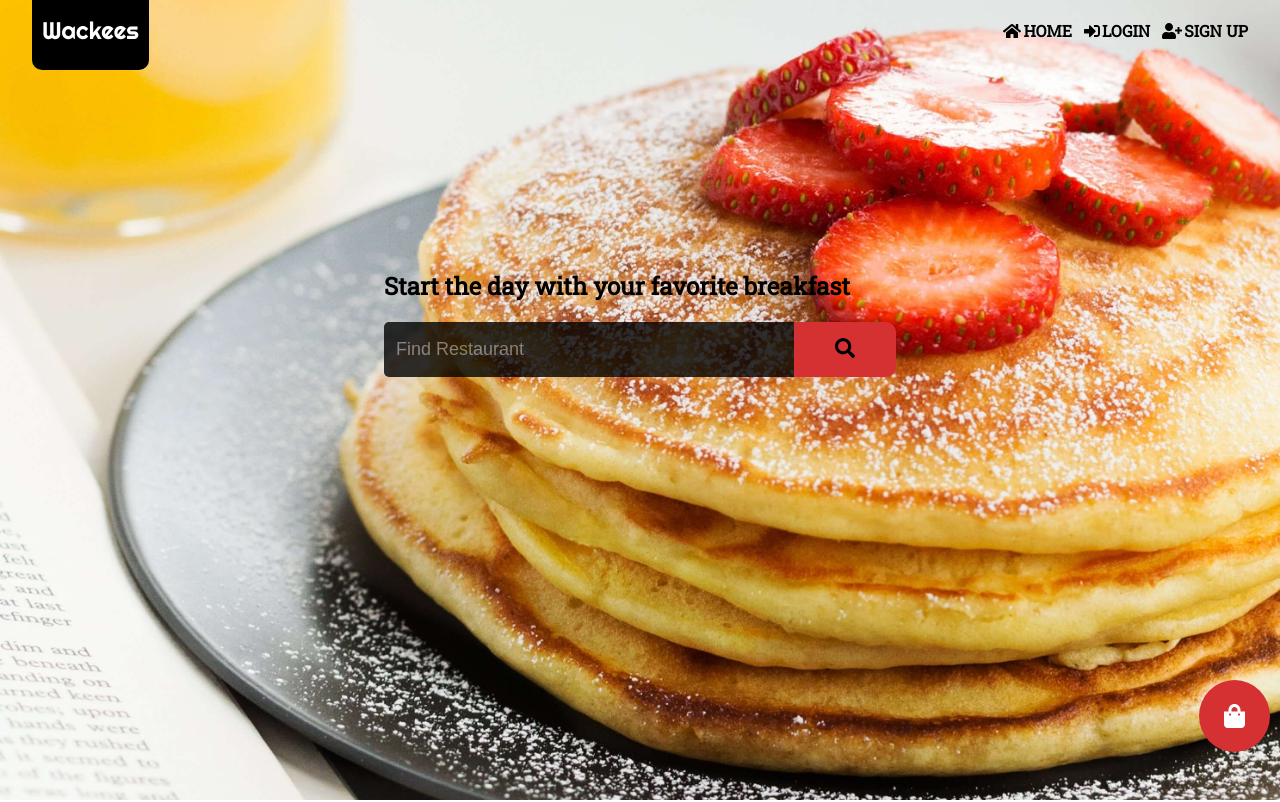
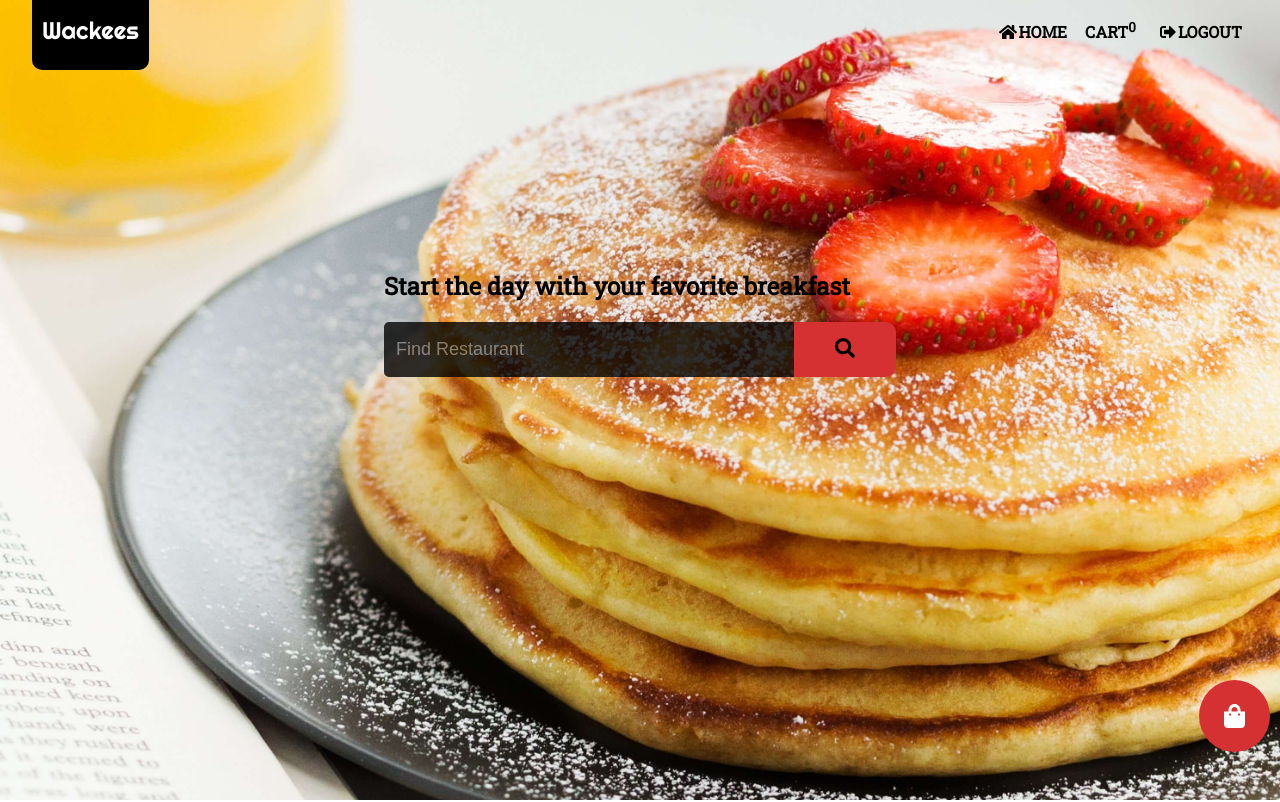
Before and after one commit to MlkMahmud/Wackees, a React (Create React App) app in the folder client/: page / in a window 1280 px wide. Shown: the top 802 px of the page. Built offline with nearby package versions, Linux system fonts and the light colour scheme; no server answers.

Commit message:
Add logout dispatch

```diff
--- /dev/null
+++ b/client/src/actions/logout.js
@@ -0,0 +1,22 @@
+const logout = () => (dispatch) => {
+  fetch('/api/v1/auth/logout')
+    .then((res) => {
+      if (res.ok) {
+        sessionStorage.clear();
+        dispatch({
+          type: 'LOGOUT',
+        });
+      } else throw Error('Logout failed, please try again.');
+    })
+    .catch(({ message }) => {
+      dispatch({
+        type: 'ERROR',
+        message,
+      });
+      setTimeout(() => dispatch({
+        type: 'CLEAR ERROR',
+      }), 3000);
+    });
+};
+
+export default logout;
--- /dev/null
+++ b/client/src/components/layout/header/LogoutBtn.js
@@ -0,0 +1,27 @@
+import React from 'react';
+import PropTypes from 'prop-types';
+import { connect } from 'react-redux';
+import signOut from '../../../actions/logout';
+
+const LogoutBtn = ({ children, btnType, logout }) => (
+  <button
+    type="button"
+    className={btnType}
+    onClick={logout}
+  >
+    {children}
+  </button>
+);
+
+LogoutBtn.propTypes = {
+  children: PropTypes.node.isRequired,
+  btnType: PropTypes.string.isRequired,
+  logout: PropTypes.func.isRequired,
+};
+
+const mapDispatchToProps = {
+  logout: signOut,
+};
+
+
+export default connect(null, mapDispatchToProps)(LogoutBtn);
--- a/client/src/components/layout/header/dropdown-menu/CustomerMenu.js
+++ b/client/src/components/layout/header/dropdown-menu/CustomerMenu.js
@@ -1,6 +1,7 @@
 import React from 'react';
 import { Link } from 'react-router-dom';
 import OpenCartBtn from '../OpenCartBtn';
+import LogoutBtn from '../LogoutBtn';
 
 const CustomerMenu = () => (
   <nav className="hamburgermenu_nav">
@@ -20,9 +21,11 @@ const CustomerMenu = () => (
       />
     </div>
     <div className="hamburgermenu_nav_link_container">
-      <button type="button" className="hamburgermenu_nav_link">
+      <LogoutBtn
+        btnType="hamburgermenu_nav_link"
+      >
         Logout
-      </button>
+      </LogoutBtn>
     </div>
   </nav>
 );
--- a/client/src/components/layout/header/navbar/CustomerNavbar.js
+++ b/client/src/components/layout/header/navbar/CustomerNavbar.js
@@ -2,6 +2,7 @@ import React from 'react';
 import { Link } from 'react-router-dom';
 import { FontAwesomeIcon } from '@fortawesome/react-fontawesome';
 import OpenCartBtn from '../OpenCartBtn';
+import LogoutBtn from '../LogoutBtn';
 
 const CustomerNavbar = () => (
   <>
@@ -12,10 +13,12 @@ const CustomerNavbar = () => (
     <OpenCartBtn
       btnClass="nav_link"
     />
-    <button type="button" className="nav_link end">
+    <LogoutBtn
+      btnType="nav_link end"
+    >
       <FontAwesomeIcon className="nav_link_icon" icon="sign-out-alt" />
       LOGOUT
-    </button>
+    </LogoutBtn>
   </>
 );
 
--- a/client/src/reducers/currentUser.js
+++ b/client/src/reducers/currentUser.js
@@ -1,4 +1,7 @@
-const currentUser = (state = {}, { type, payload }) => {
+const currentUser = (state = {
+  role: 'Customer',
+  cart: [],
+}, { type, payload }) => {
   switch (type) {
     case 'CUSTOMER LOGIN':
       return {
@@ -10,7 +13,7 @@ const currentUser = (state = {}, { type, payload }) => {
         ...payload,
         role: 'Restaurant',
       };
-    case 'LOGGED OUT':
+    case 'LOGOUT':
       return {};
     default:
       return state;
```
